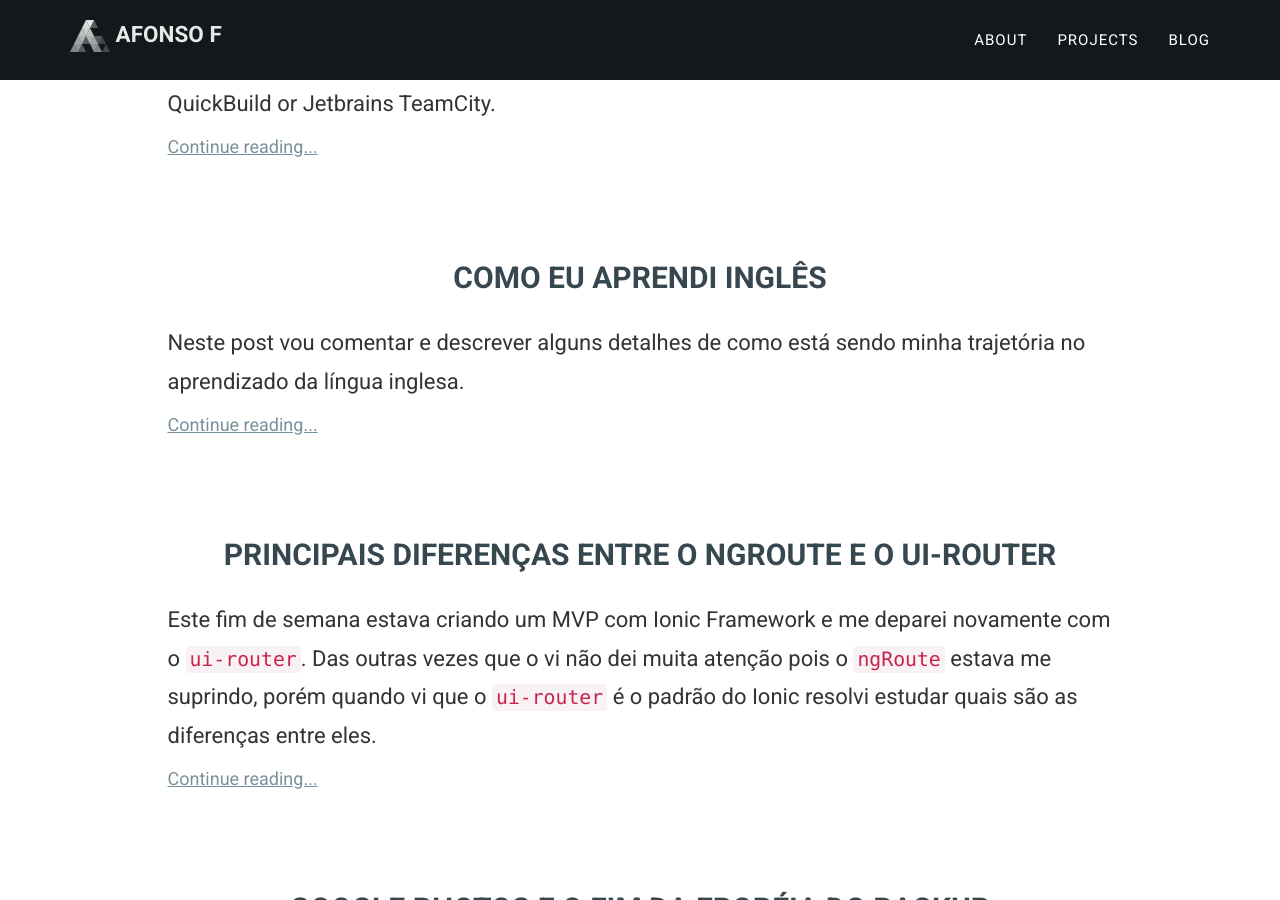
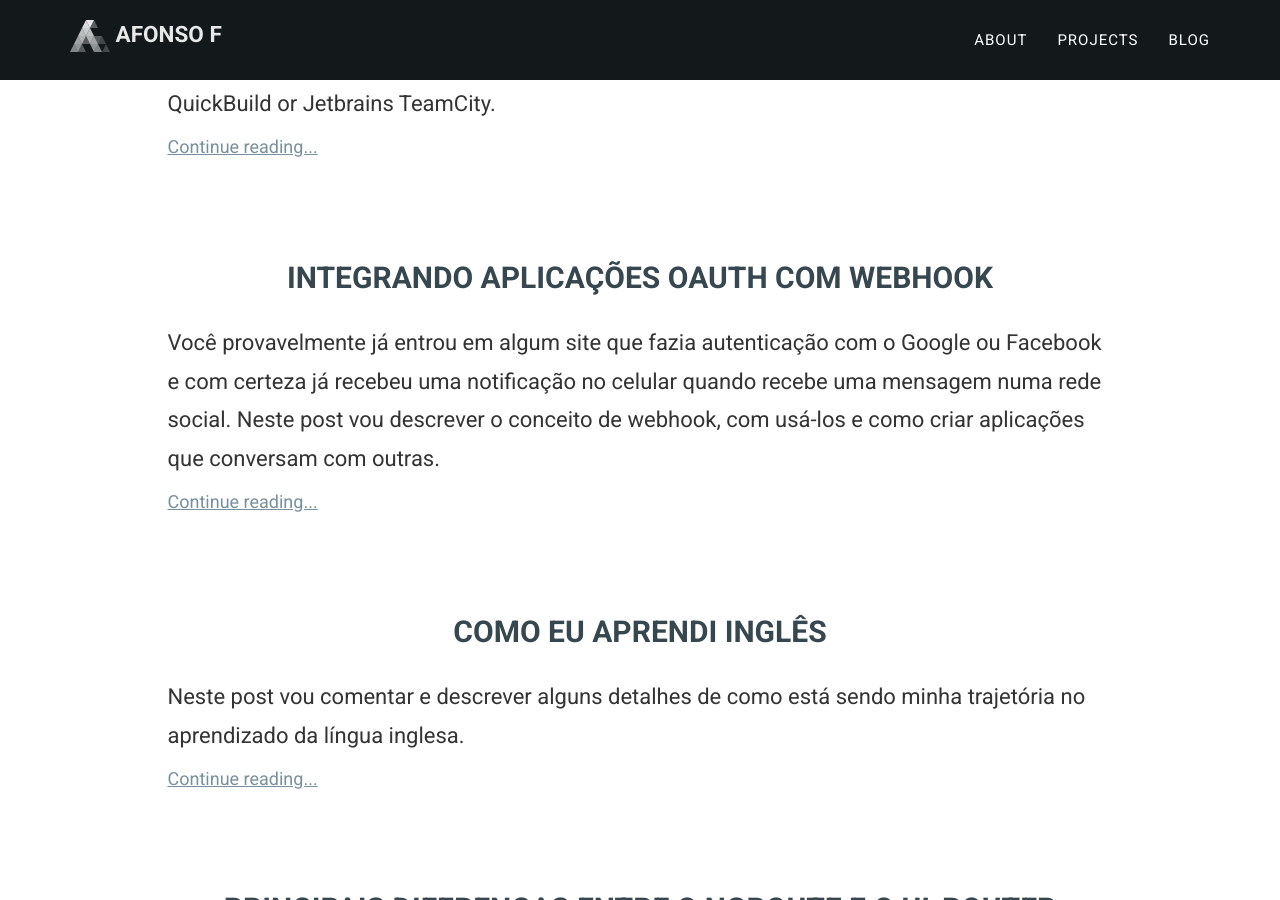
Before and after one commit to afonsof/afonsof.github.io, a Jekyll site: the page built from index.html, in a window 1280 px wide and 900 px high, scrolled down 3162 px. Built offline with Jekyll 4.4.1, drawn with Linux system fonts in a browser that asks for light colours; some web fonts are replaced.

Commit message:
Meta title and description fixes.

```diff
--- a/_config.yml
+++ b/_config.yml
@@ -2,6 +2,7 @@
 title: Afonso F
 author: Afonso França de Oliveira
 description: Full-Stack Developer and Technical Team Lead
+meta_description: Full-Stack Developer and Technical Team Lead. Hi, I'm Afonso, a curious 31-year-old man who works as Full-Stack developer at the great startup associate.io!
 
 social:
   - title: twitter
--- a/_includes/head.html
+++ b/_includes/head.html
@@ -1,21 +1,29 @@
 <head>
-    <title>{% if page.title %}{{ page.title }} &mdash; {{ site.title }}{% else %}{{ site.title }}{% endif %}</title>
+    <title>
+        {% if page.title %}{{ page.title }} &mdash; {{ site.title }}
+        {% else %} {{ site.title }} &mdash; {{site.description }}
+        {% endif %}
+    </title>
 
     <!-- Meta -->
     <meta charset="utf-8">
     <meta name="viewport" content="width=device-width, initial-scale=1">
     <meta http-equiv="X-UA-Compatible" content="IE=edge">
-    <meta name="description" content="{% if page.excerpt %}{{ page.excerpt | strip_html | strip_newlines | truncate: 160 }}{% else %}{{ site.description }}{% endif %}">
+    <meta name="description"
+          content="{% if page.excerpt %}{{ page.excerpt | strip_html | strip_newlines | truncate: 160 }}{% else %}{{ site.meta_description }}{% endif %}">
     <meta name="title" content="{% if page.title %}{{ page.title }}{% else %}{{ site.title }}{% endif %}">
     <meta name="author" content="{{ site.author }}"/>
-    <meta name="Copyright" content="Copyright &copy; {{ site.title }} {{ site.time | date: '%Y' }}. All Rights Reserved.">
+    <meta name="Copyright"
+          content="Copyright &copy; {{ site.title }} {{ site.time | date: '%Y' }}. All Rights Reserved.">
 
     <!-- Facebook -->
     <meta property="og:title" content="{% if page.title %}{{ page.title }}{% else %}{{ site.title }}{% endif %}">
     <meta property="og:site_name" content="{{ site.title }}">
     <meta property="og:type" content="website">
-    <meta property="og:description" content="{% if page.excerpt %}{{ page.excerpt | strip_html | strip_newlines | truncate: 160 }}{% else %}{{ site.description }}{% endif %}">
-    <meta property="og:image" content="{% if page.img %}{{ site.url }}/assets/images/posts/{{ page.img }}{% else %}{{ site.url }}/assets/images/profile.png{% endif %}">
+    <meta property="og:description"
+          content="{% if page.excerpt %}{{ page.excerpt | strip_html | strip_newlines | truncate: 160 }}{% else %}{{ site.description }}{% endif %}">
+    <meta property="og:image"
+          content="{% if page.img %}{{ site.url }}/assets/images/posts/{{ page.img }}{% else %}{{ site.url }}/assets/images/profile.png{% endif %}">
 
     <!-- Twitter -->
     <meta property="twitter:account_id" content="14127601"/>
@@ -27,8 +35,10 @@
     <!-- Fonts -->
     <link rel="stylesheet" href="http://fonts.googleapis.com/css?family=Roboto:300,400,700"/>
     <link href='http://fonts.googleapis.com/css?family=Kaushan+Script' rel='stylesheet' type='text/css'>
-    <link href="http://fonts.googleapis.com/css?family=Lato:400,700,400italic,700italic" rel="stylesheet" type="text/css">
-    <link href='http://fonts.googleapis.com/css?family=Droid+Serif:400,700,400italic,700italic' rel='stylesheet' type='text/css'>
+    <link href="http://fonts.googleapis.com/css?family=Lato:400,700,400italic,700italic" rel="stylesheet"
+          type="text/css">
+    <link href='http://fonts.googleapis.com/css?family=Droid+Serif:400,700,400italic,700italic' rel='stylesheet'
+          type='text/css'>
     <link href='http://fonts.googleapis.com/css?family=Roboto+Slab:400,100,300,700' rel='stylesheet' type='text/css'>
 
     <!-- Feed -->
--- /dev/null
+++ b/_posts/2016-01-31-integrando-aplicacoes-oauth-com-webhook.md
@@ -0,0 +1,21 @@
+---
+layout: post
+title: Integrando aplicações OAuth com Webhook
+date: 2016-01-30 00:00:00.000000000 -03:00
+type: post
+published: true
+status: publish
+img: como-aprendi-ingles.png
+categories:
+- blog
+---
+
+Você provavelmente já entrou em algum site que fazia autenticação com o Google ou Facebook e com certeza já recebeu uma notificação no celular quando recebe uma mensagem numa rede social. Neste post vou descrever o conceito de webhook, com usá-los e como criar aplicações que conversam com outras.
+<!--more-->
+
+*Obs.: Os exemplos estão em Python, mas podem ser replicados utilizando qualquer linguagem de programação moderna.*
+
+### Autenticando em sites de terceiros com OAuth
+O protocolo OAuth é um padrão de autorização aberto que em sua essência permite que tokens de acesso sejam criados por por terceiros usando um servidor de autorização com a aprovação do usuário dono do recurso. O terceiro então usa o token de acesso para accessar dados protegidos como e-mail e dados pessoais no servidor da provedora do serviço.
+
+Um exemplo prático: Vamos disponibilizar um botão de autenticação com Twitter. O usuário clicará no botão e autorizará o nosso site a receber suas informações pessoais. Então nosso site recebe um token de acesso e o usa para consultar estes dados do usuário e realizar o seu cadastro.
```
